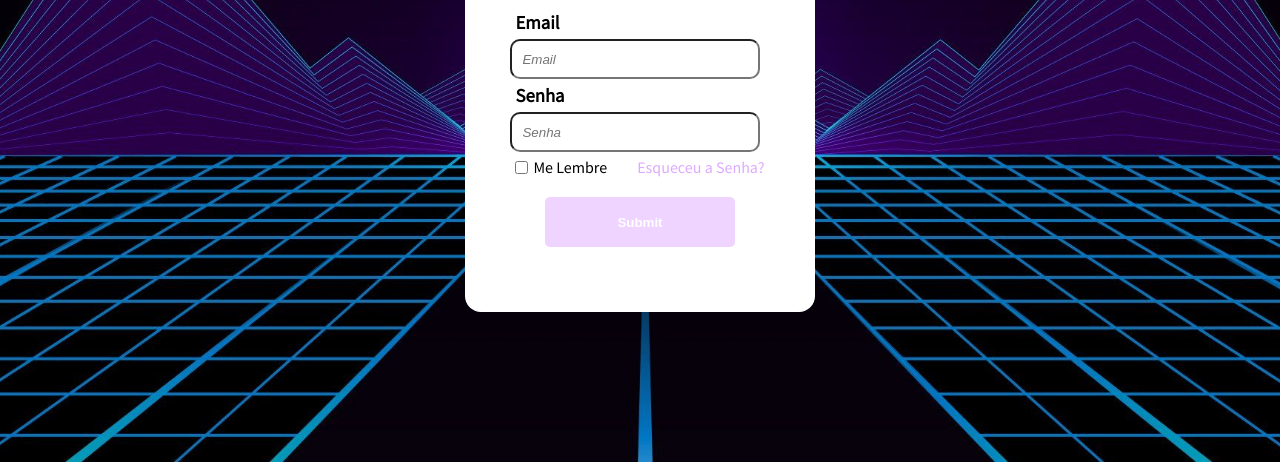
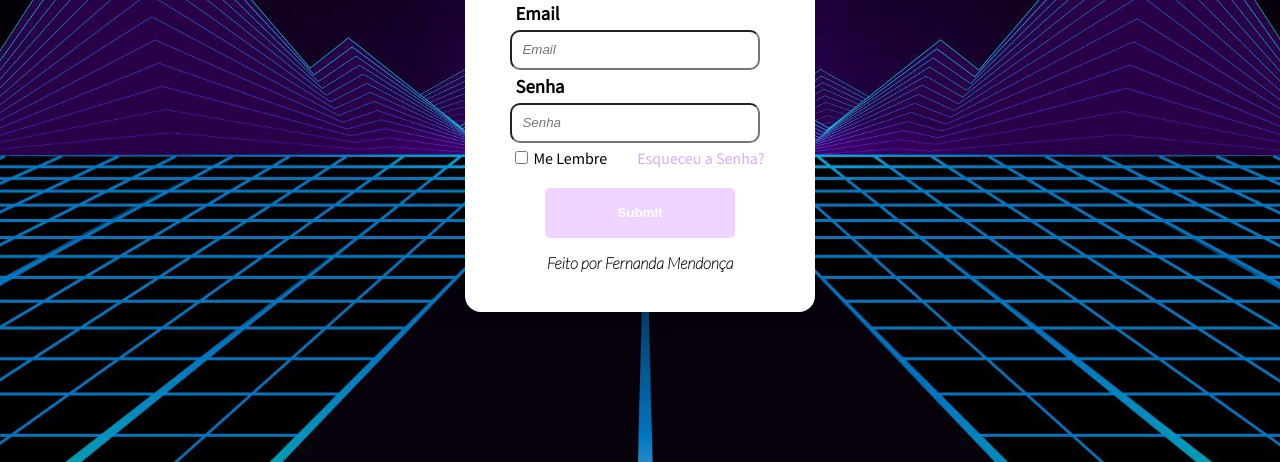
Before and after one commit to Fernandamendonc/Formulario, a plain HTML site: page index.html in a window 1280 px wide. Shown: the part 338-800 px from the top of the page. Drawn offline with Linux system fonts and the light colour scheme.

Commit message:
Alterações no html e css

```diff
--- a/css/header.css
+++ b/css/header.css
@@ -20,9 +20,9 @@ img{
 }
 
 img:hover{
-  -webkit-transform: scale(1.5);
+  -webkit-transform: scale(1.1);
   -ms-transform: scale(1.1);
-  transform: scale(1.3);
+  transform: scale(1.1);
 }
 
 a{
--- a/css/section.css
+++ b/css/section.css
@@ -16,6 +16,13 @@
 
 h3{
   padding: 5px;
+}
+
+h4{
+  display: flex;
+  align-items: center;
+  justify-content: center;
+  font-family: 'Lato', sans-serif;
 }
 
 .content a{
--- a/index.html
+++ b/index.html
@@ -46,6 +46,7 @@
           <div class="button">
             <input id="button" type="submit" onclick= "return validar()">
           </div>
+          <h4>Feito por Fernanda Mendonça</h4>
         </form>
       </section>
     </div>
```
